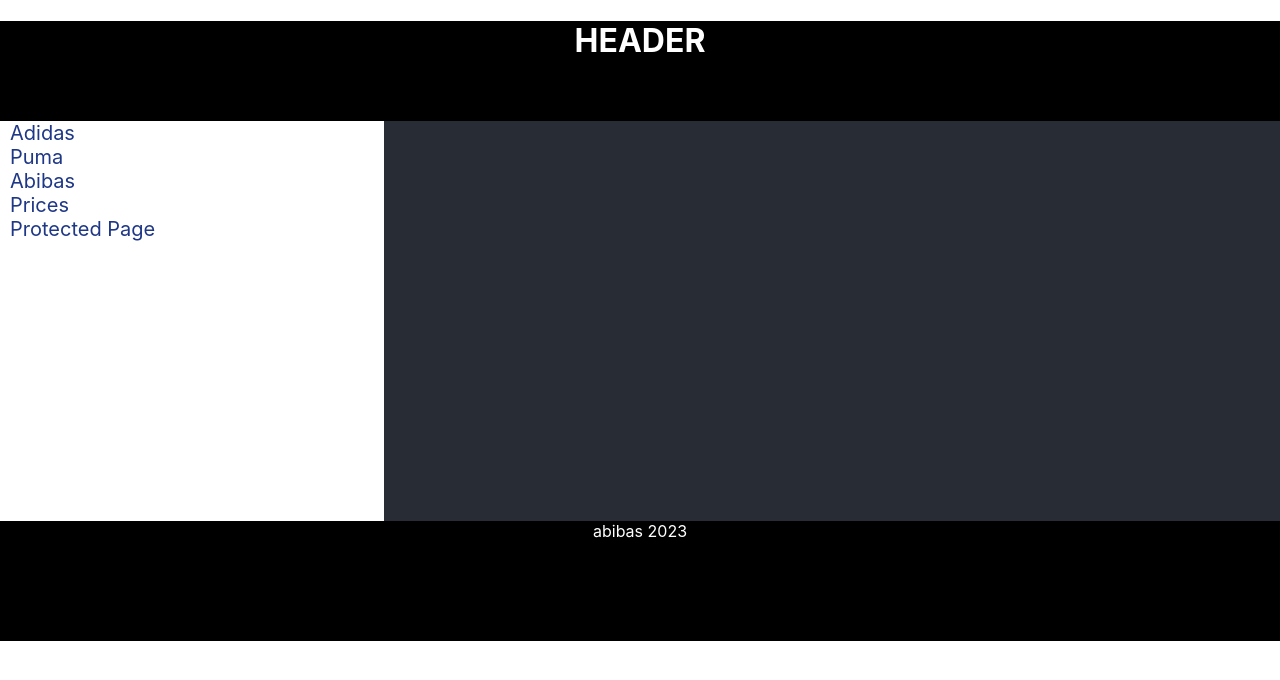
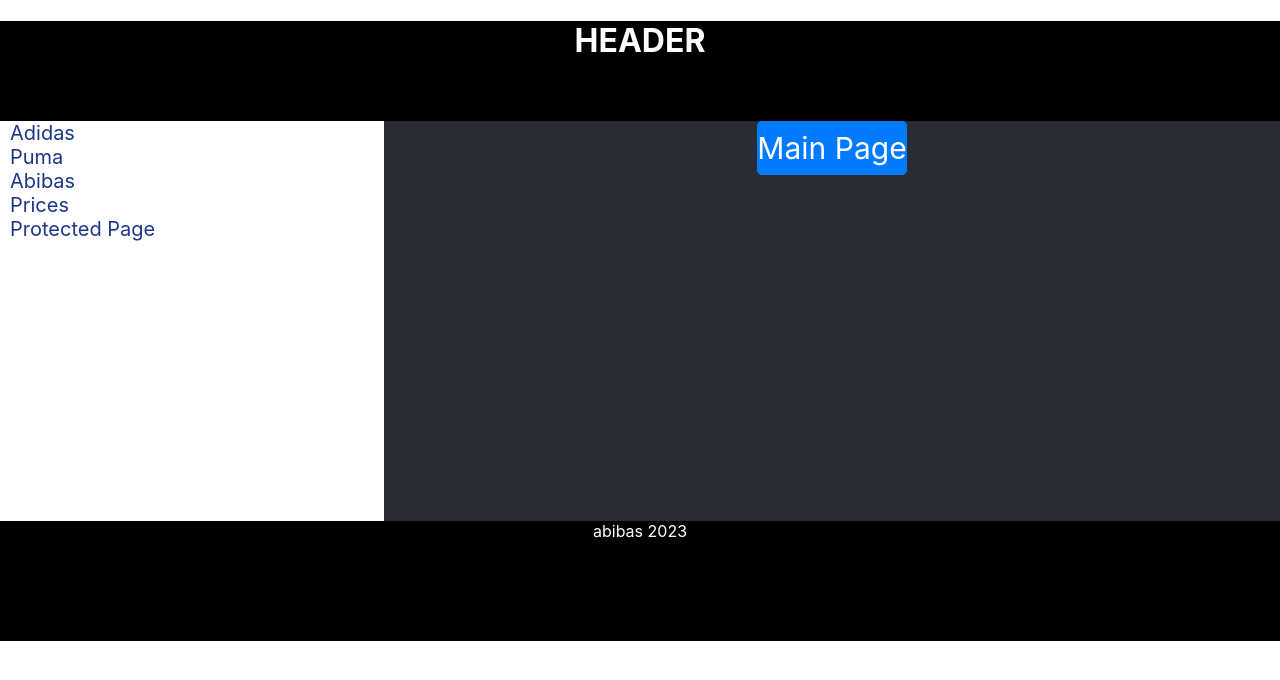
Before and after one commit to kalibria/example-with-routing, a React (Create React App) app: page / in a window 1280 px wide. Shown: the top 680 px of the page. Built offline with nearby package versions, Linux system fonts and the light colour scheme.

Commit message:
added button Main Page

```diff
--- a/src/App.tsx
+++ b/src/App.tsx
@@ -3,14 +3,13 @@ import styles from "./components/Site.module.css";
 import {Adidas} from "./components/pages/Adidas";
 import {Puma} from "./components/pages/Puma";
 import {Abibas} from "./components/pages/Abibas";
-import {Navigate, NavLink, Outlet, Route, Routes} from 'react-router-dom';
+import {Link, Navigate, NavLink, Outlet, Route, Routes} from 'react-router-dom';
 import {Error404} from "./components/pages/Error404";
 import {S} from '../src/components/pages/_styles';
 import {Model} from "./components/pages/Model";
 import {abibasArr, adidasArr, pumaArr} from "./data/data";
 import {Prices} from "./components/pages/Prices";
 import {PATH} from "./routes/route";
-
 
 
 function App() {
@@ -26,6 +25,9 @@ function App() {
                     <S.NavWrapper><NavLink to={PATH.PROTECTED_PAGE}>Protected Page</NavLink></S.NavWrapper>
                 </div>
                 <div className={styles.content}>
+                    <div className={styles.HorizontalNavigation}>
+                        <NavLink to={PATH.ADIDAS} className={styles.LinkLikeButton}>Main Page</NavLink>
+                    </div>
                     <Outlet/>
                     {/*<Routes>*/}
                     {/*    <Route path={PATH.INITPATH} element={<Navigate to={PATH.ADIDAS}/>}/>*/}
@@ -51,5 +53,4 @@ function App() {
 }
 
 
-
 export default App;
--- a/src/components/Site.module.css
+++ b/src/components/Site.module.css
@@ -34,3 +34,34 @@
     text-align: center;
     color: white;
 }
+
+.LinkLikeButton {
+    height: 54px;
+    background-color: #007bff;
+    color: #fff;
+    text-decoration: none;
+    border-radius: 5px;
+    font-size: 30px;
+    display: flex;
+    align-items: center;
+    justify-content: center;
+}
+.LinkLikeButton:hover {
+    background-color: #0056b3;
+}
+.ButtonLikeLink {
+    margin-left: 5px;
+    height: 55px;
+    background-color: #ff00b7;
+    color: #fff;
+    text-decoration: none;
+    border-radius: 5px;
+    font-size: 30px;
+}
+.ButtonLikeLink:hover {
+    background-color: #980569;
+}
+.HorizontalNavigation {
+    display: flex;
+    justify-content: center;
+}
```
